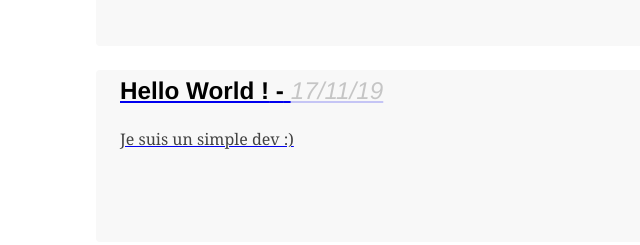
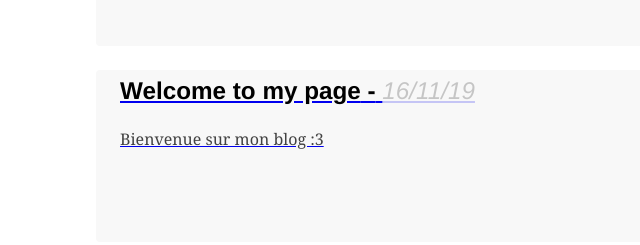
Before and after one commit to ThomasDeruel/gatsby-simple-blog-markdown, a Gatsby site: page / in a window 1280 px wide. Shown: the part 264-509 px from the top of the page, without its empty margins (0-640 px from the left). Built offline with nearby package versions, Linux system fonts and the light colour scheme; Gatsby itself is replaced by a stand-in of ours; some packages are replaced by stand-ins of ours.

Commit message:
add sort date

```diff
--- a/src/pages/index.js
+++ b/src/pages/index.js
@@ -18,7 +18,7 @@ export default ({ data }) => {
 }
 export const query = graphql`
   query {
-    allMarkdownRemark {
+    allMarkdownRemark(sort: { order: DESC, fields: frontmatter___date }) {
       edges {
         node {
           fields {
```
